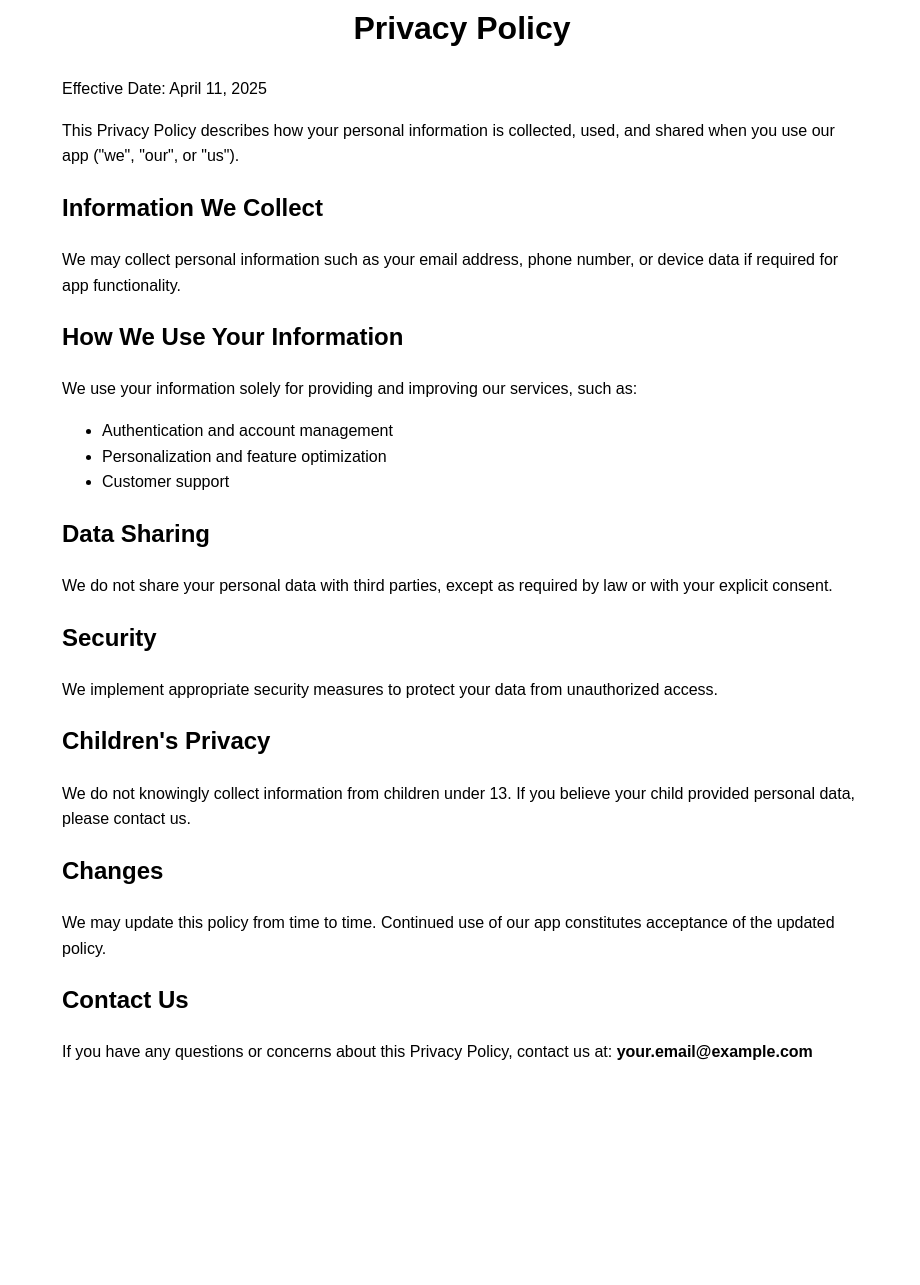
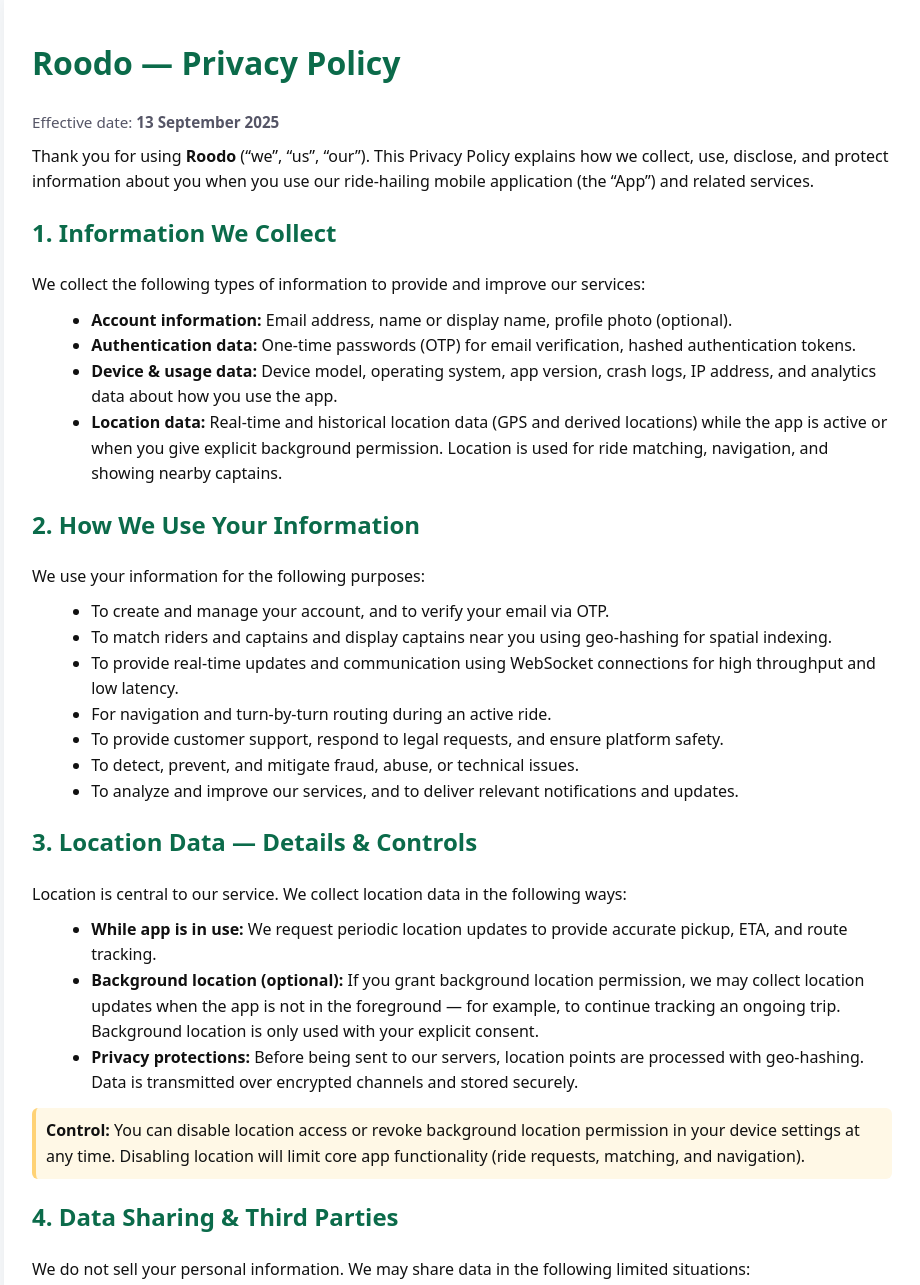
Before and after one commit to vishalpal555/rodoPrivayPolicy, a plain HTML site: page index.html in a window 1280 px wide. Shown: the part 50-1335 px from the top of the page, without its empty margins (178-1098 px from the left). Before the commit the page ends 1163 px from the top, so only its background shows below. Drawn offline with Linux system fonts and the light colour scheme.

Commit message:
privacy policy inligned with latest update

```diff
--- a/index.html
+++ b/index.html
@@ -1,52 +1,115 @@
-<!DOCTYPE html>
+<!doctype html>
 <html lang="en">
 <head>
-  <meta charset="UTF-8" />
-  <meta name="viewport" content="width=device-width, initial-scale=1.0"/>
-  <title>Privacy Policy</title>
+  <meta charset="utf-8" />
+  <meta name="viewport" content="width=device-width,initial-scale=1" />
+  <title>Roodo — Privacy Policy</title>
   <style>
-    body {
-      font-family: Arial, sans-serif;
-      padding: 2rem;
-      max-width: 800px;
-      margin: auto;
-      line-height: 1.6;
-    }
-    h1 {
-      text-align: center;
-    }
+    body { font-family: system-ui, -apple-system, "Segoe UI", Roboto, "Helvetica Neue", Arial; line-height:1.6; color:#111; padding:32px; background:#f7f9fb; }
+    main { max-width:860px; margin:0 auto; background:#fff; padding:28px; border-radius:10px; box-shadow:0 6px 20px rgba(17,24,39,0.06); }
+    h1,h2,h3 { color:#0b6b4a; margin-top:1.2rem; }
+    p { margin:0.6rem 0; }
+    ul { margin:0.6rem 0 0.6rem 1.2rem; }
+    .muted { color:#556; font-size:0.95rem; }
+    footer { margin-top:28px; font-size:0.9rem; color:#555; }
+    .note { background:#fff8e6; padding:10px; border-left:4px solid #ffd275; border-radius:6px; margin:12px 0; }
   </style>
 </head>
 <body>
-  <h1>Privacy Policy</h1>
-  <p>Effective Date: April 11, 2025</p>
+  <main>
+    <h1>Roodo — Privacy Policy</h1>
+    <p class="muted">Effective date: <strong>13 September 2025</strong></p>
 
-  <p>This Privacy Policy describes how your personal information is collected, used, and shared when you use our app ("we", "our", or "us").</p>
+    <p>
+      Thank you for using <strong>Roodo</strong> (“we”, “us”, “our”). This Privacy Policy explains how we collect, use, disclose, and protect information about you when you use our ride-hailing mobile application (the “App”) and related services.
+    </p>
 
-  <h2>Information We Collect</h2>
-  <p>We may collect personal information such as your email address, phone number, or device data if required for app functionality.</p>
+    <h2>1. Information We Collect</h2>
+    <p>We collect the following types of information to provide and improve our services:</p>
+    <ul>
+      <li><strong>Account information:</strong> Email address, name or display name, profile photo (optional).</li>
+      <li><strong>Authentication data:</strong> One-time passwords (OTP) for email verification, hashed authentication tokens.</li>
+      <li><strong>Device & usage data:</strong> Device model, operating system, app version, crash logs, IP address, and analytics data about how you use the app.</li>
+      <li><strong>Location data:</strong> Real-time and historical location data (GPS and derived locations) while the app is active or when you give explicit background permission. Location is used for ride matching, navigation, and showing nearby captains.</li>
+    </ul>
 
-  <h2>How We Use Your Information</h2>
-  <p>We use your information solely for providing and improving our services, such as:</p>
-  <ul>
-    <li>Authentication and account management</li>
-    <li>Personalization and feature optimization</li>
-    <li>Customer support</li>
-  </ul>
+    <h2>2. How We Use Your Information</h2>
+    <p>We use your information for the following purposes:</p>
+    <ul>
+      <li>To create and manage your account, and to verify your email via OTP.</li>
+      <li>To match riders and captains and display captains near you using geo-hashing for spatial indexing.</li>
+      <li>To provide real-time updates and communication using WebSocket connections for high throughput and low latency.</li>
+      <li>For navigation and turn-by-turn routing during an active ride.</li>
+      <li>To provide customer support, respond to legal requests, and ensure platform safety.</li>
+      <li>To detect, prevent, and mitigate fraud, abuse, or technical issues.</li>
+      <li>To analyze and improve our services, and to deliver relevant notifications and updates.</li>
+    </ul>
 
-  <h2>Data Sharing</h2>
-  <p>We do not share your personal data with third parties, except as required by law or with your explicit consent.</p>
+    <h2>3. Location Data — Details & Controls</h2>
+    <p>
+      Location is central to our service. We collect location data in the following ways:
+    </p>
+    <ul>
+      <li><strong>While app is in use:</strong> We request periodic location updates to provide accurate pickup, ETA, and route tracking.</li>
+      <li><strong>Background location (optional):</strong> If you grant background location permission, we may collect location updates when the app is not in the foreground — for example, to continue tracking an ongoing trip. Background location is only used with your explicit consent.</li>
+      <li><strong>Privacy protections:</strong> Before being sent to our servers, location points are processed with geo-hashing. Data is transmitted over encrypted channels and stored securely.</li>
+    </ul>
+    <div class="note">
+      <strong>Control:</strong> You can disable location access or revoke background location permission in your device settings at any time. Disabling location will limit core app functionality (ride requests, matching, and navigation).
+    </div>
 
-  <h2>Security</h2>
-  <p>We implement appropriate security measures to protect your data from unauthorized access.</p>
+    <h2>4. Data Sharing & Third Parties</h2>
+    <p>We do not sell your personal information. We may share data in the following limited situations:</p>
+    <ul>
+      <li><strong>Service providers:</strong> Third parties that provide services for us (e.g., mapping providers, push notifications, analytics). These providers only receive the information necessary to perform their role.</li>
+      <li><strong>Captains and riders:</strong> During an active ride, relevant trip information (pickup location, destination, rider name or anonymized identifier, and route) is shared with the assigned captain.</li>
+      <li><strong>Legal requests:</strong> We may disclose data to comply with laws, regulations, or law enforcement requests where legally required.</li>
+      <li><strong>Business transfers:</strong> If the company is involved in a merger or acquisition, user data may be transferred as part of that transaction.</li>
+    </ul>
 
-  <h2>Children's Privacy</h2>
-  <p>We do not knowingly collect information from children under 13. If you believe your child provided personal data, please contact us.</p>
+    <h2>5. Data Retention</h2>
+    <p>
+      We retain personal data only as long as necessary to provide services, comply with legal obligations, and ensure safety.
+    </p>
+    <ul>
+      <li><strong>Account data:</strong> Retained while your account is active and for a short period after deletion.</li>
+      <li><strong>Location history:</strong> Retained for <strong>[LOCATION_RETENTION_PERIOD]</strong> (e.g., 30–90 days) for dispute resolution and safety. After that, it is deleted or anonymized.</li>
+      <li><strong>Logs & analytics:</strong> Retained in aggregated or pseudonymized form for up to <strong>[ANALYTICS_RETENTION_PERIOD]</strong>.</li>
+    </ul>
 
-  <h2>Changes</h2>
-  <p>We may update this policy from time to time. Continued use of our app constitutes acceptance of the updated policy.</p>
+    <h2>6. Security</h2>
+    <p>We use strong security practices, including:</p>
+    <ul>
+      <li>Encryption in transit (TLS/HTTPS) and at rest.</li>
+      <li>Access controls and authentication for internal systems.</li>
+      <li>Regular security assessments.</li>
+    </ul>
 
-  <h2>Contact Us</h2>
-  <p>If you have any questions or concerns about this Privacy Policy, contact us at: <strong>your.email@example.com</strong></p>
+    <h2>7. Children's Privacy</h2>
+    <p>We do not knowingly collect personal data from children under the applicable minimum age (e.g., 13 in the U.S., or local equivalent). If we discover such data, we will delete it promptly.</p>
+
+    <h2>8. Your Rights & Choices</h2>
+    <p>Depending on your location, you may have rights over your personal data, including:</p>
+    <ul>
+      <li>Access and correction of your data.</li>
+      <li>Deletion of your account and associated data.</li>
+      <li>Portability of your data.</li>
+      <li>Control over location permissions.</li>
+    </ul>
+
+    <h2>9. Changes to This Policy</h2>
+    <p>We may update this Privacy Policy. If changes are significant, we will notify you via the App or email. The “Effective date” will reflect when updates take effect.</p>
+
+    <h2>10. Contact Us</h2>
+    <p>If you have questions about this Privacy Policy, please contact us:</p>
+    <ul>
+      <li><strong>Email:</strong> <a href="mailto:vishalpal555@gmail.com">[vishalpal555@gmail.com]</a></li>
+      <li><strong>Website:</strong> <a href="#">[Coming soon......]</a></li>
+    </ul>
+
+    <footer>
+      <p class="muted">This Privacy Policy describes how <strong>Roodo</strong> handles personal information. Replace placeholders before publishing.</p>
+    </footer>
+  </main>
 </body>
 </html>
```
